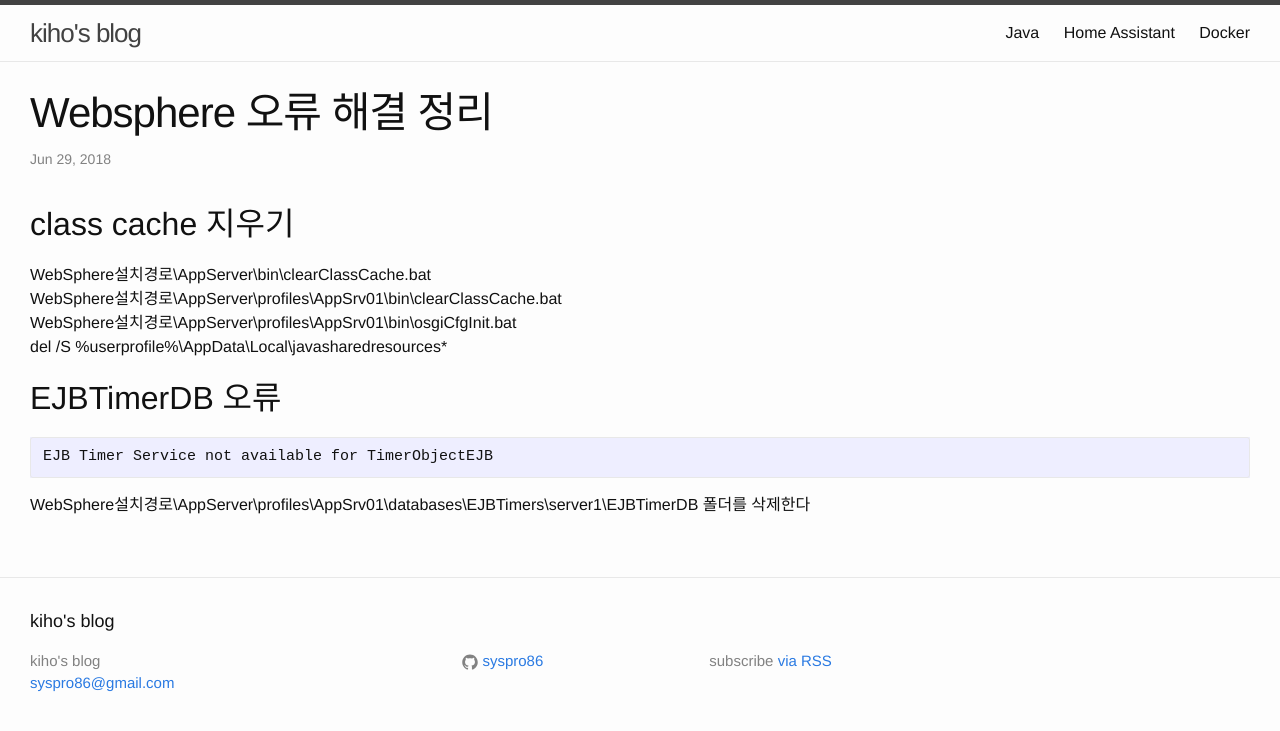
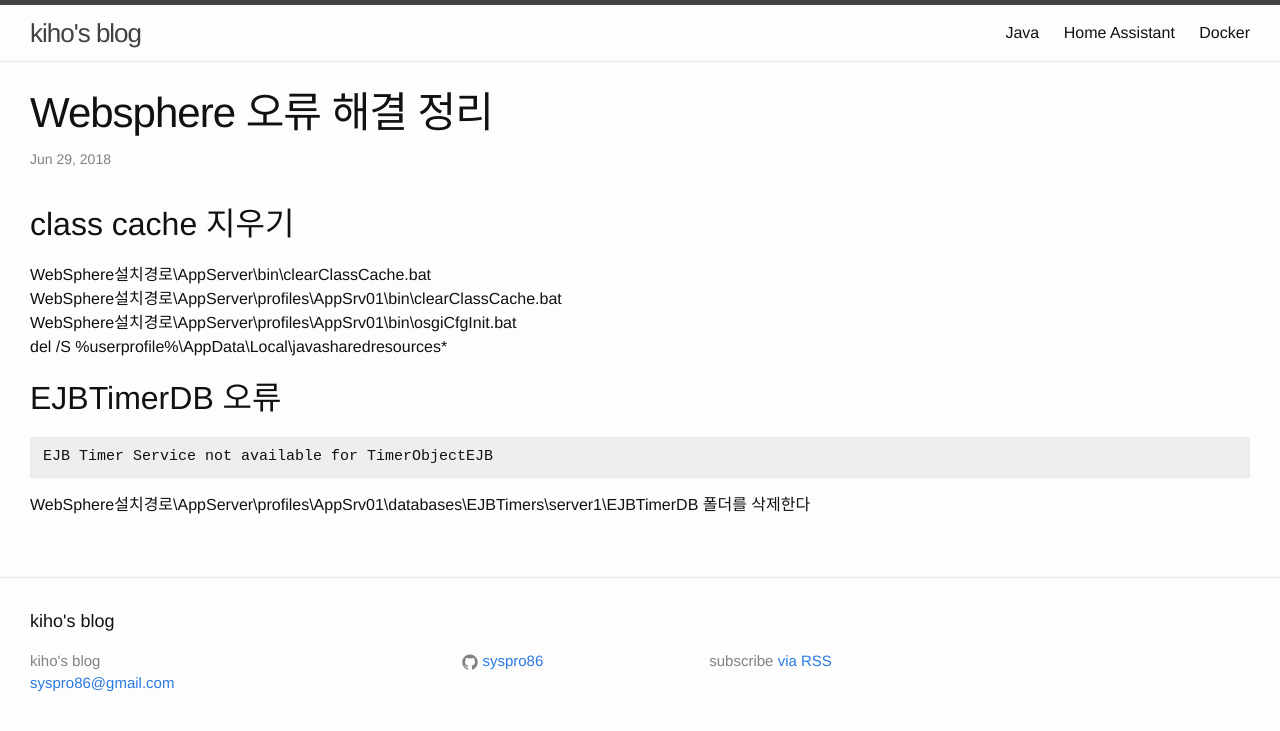
Before and after one commit to syspro86/syspro86.github.io, a Jekyll site: the page built from _posts/2018-06-29-websphere-workaround.md, in a window 1280 px wide. Shown: the top 731 px of the page. Built offline with Jekyll 4.4.1, drawn with Linux system fonts in a browser that asks for light colours; comment, search, counter and statistics services are not loaded.

Commit message:
code block background color

```diff
--- a/_sass/_base.scss
+++ b/_sass/_base.scss
@@ -132,7 +132,7 @@
     font-size: 15px;
     border: 1px solid $grey-color-light;
     border-radius: 3px;
-//    background-color: #eef;
+    background-color: #eee;
 }
 
 code {
@@ -142,6 +142,7 @@
 pre {
     padding: 8px 12px;
     overflow-x: auto;
+	background-color: #eee;
 
     > code {
         border: 0;
--- a/_sass/_syntax-highlighting.scss
+++ b/_sass/_syntax-highlighting.scss
@@ -2,11 +2,11 @@
  * Syntax highlighting styles
  */
 .highlight {
-    background: #f0f3f3;
+    background: #eee;
     @extend %vertical-rhythm;
 
     .highlighter-rouge & {
-      background: #eef;
+      background: #eee;
     }
 
     .hll { background-color: #ffffcc }
```
